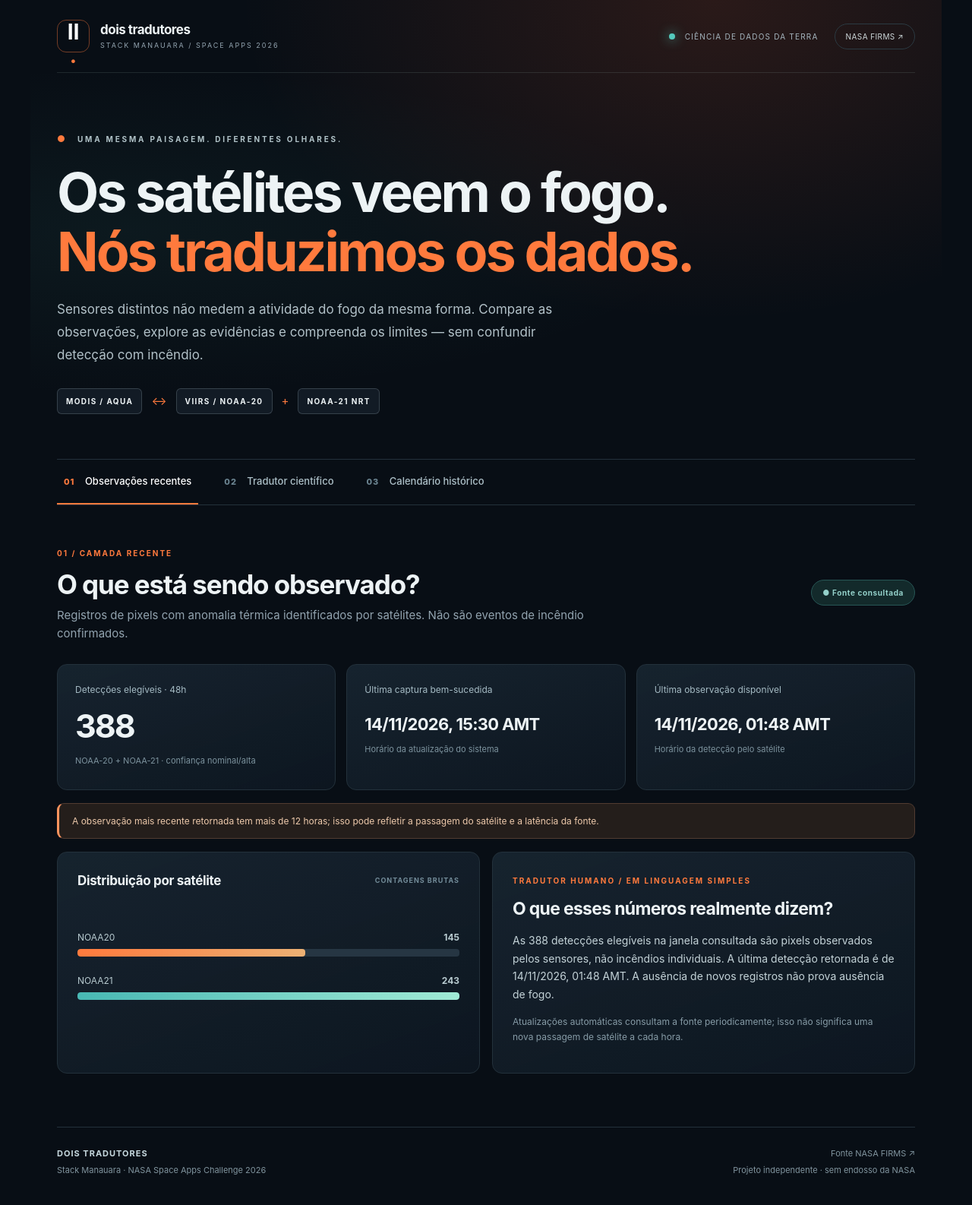
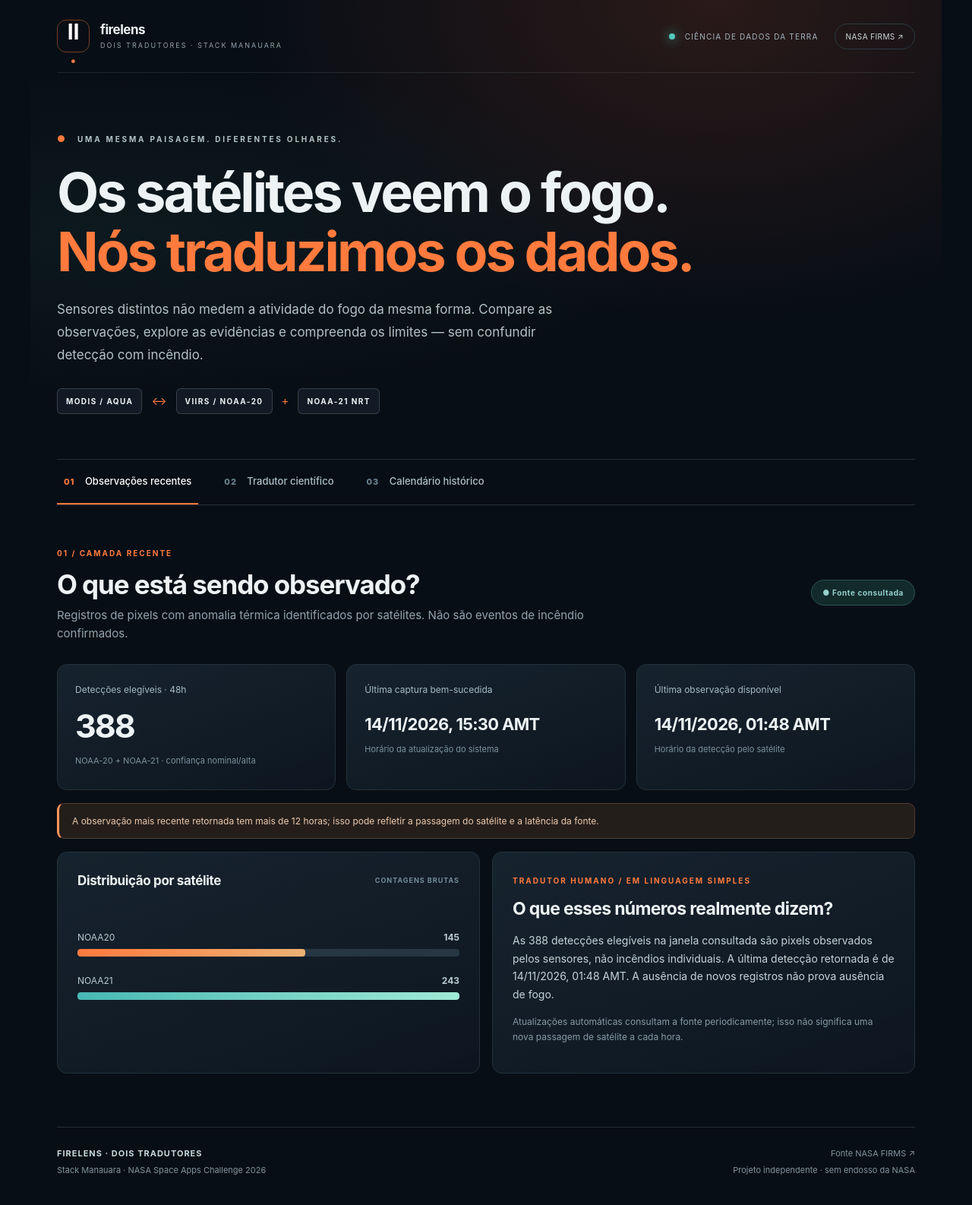
Before and after one commit to Emds96/firelens-stack-manauara, a plain HTML site: page index.html in a window 1280 px wide. Shown: the whole page at 76% size. Drawn offline with Linux system fonts and the light colour scheme.

Commit message:
style: alinhar identidade FireLens com Dois Tradutores

```diff
--- a/index.html
+++ b/index.html
@@ -2,15 +2,15 @@
 <html lang="pt-BR">
 <head>
   <meta charset="utf-8"><meta name="viewport" content="width=device-width, initial-scale=1">
-  <meta name="description" content="Dois Tradutores — investigação de comparabilidade entre sensores NASA MODIS e VIIRS. Projeto Stack Manauara, NASA Space Apps 2026.">
-  <title>Dois Tradutores · Stack Manauara</title>
+  <meta name="description" content="FireLens — Dois Tradutores: comparabilidade histórica MODIS/VIIRS e detecções recentes NOAA-20/NOAA-21 NASA FIRMS para o Amazonas. NASA Space Apps 2026.">
+  <title>FireLens · Dois Tradutores | Stack Manauara</title>
   <link rel="stylesheet" href="style.css">
 </head>
 <body>
   <div class="ambient-glow" aria-hidden="true"></div>
   <div class="app-shell">
     <header class="topbar">
-      <a class="brand" href="#top"><span class="brand-mark">Ⅱ<span class="ember">.</span></span><span><strong>dois tradutores</strong><small>STACK MANAUARA / SPACE APPS 2026</small></span></a>
+      <a class="brand" href="#top"><span class="brand-mark">Ⅱ<span class="ember">.</span></span><span><strong>firelens</strong><small>DOIS TRADUTORES · STACK MANAUARA</small></span></a>
       <div class="topright"><span class="top-pulse"></span><span>CIÊNCIA DE DADOS DA TERRA</span><a class="source-link" href="https://firms.modaps.eosdis.nasa.gov/" target="_blank" rel="noopener noreferrer">NASA FIRMS ↗</a></div>
     </header>
     <main id="top">
@@ -48,7 +48,7 @@
         <div class="section-lead"><div><span class="section-n">03 / EXPLORAR O TEMPO</span><h2>Um calendário de observações.</h2><p>Padrões mensais de detecções registradas, com séries históricas originais e ajuste quando validado.</p></div><div class="select-wrap"><label for="region">REGIÃO EXPERIMENTAL</label><select id="region"><option value="A">Recorte A</option><option value="B">Recorte B</option></select></div></div>
         <article class="panel wide-panel"><div class="panel-head"><h3>Atividade do fogo · 2022–2024</h3><span>MODIS AQUA / CONTAGEM MENSAL</span></div><div id="calendar" class="calendar"><div class="empty">As séries mensais ainda não foram geradas. Os testes científicos já estão disponíveis na seção 02.</div></div><div class="calendar-foot"><span class="heat-legend">MENOS <i></i><i></i><i></i><i></i><i></i> MAIS</span><span>Observações locais solares · Dezembro pode estar incompleto</span></div><div id="calendar-detail" class="calendar-detail">Selecione um mês com dados verificados para ver o comparativo.</div></article>
       </section>
-      <footer><div><strong>DOIS TRADUTORES</strong><span>Stack Manauara · NASA Space Apps Challenge 2026</span></div><div><a href="https://www.earthdata.nasa.gov/data/tools/firms" target="_blank" rel="noopener noreferrer">Fonte NASA FIRMS ↗</a><span>Projeto independente · sem endosso da NASA</span></div></footer>
+      <footer><div><strong>FIRELENS · DOIS TRADUTORES</strong><span>Stack Manauara · NASA Space Apps Challenge 2026</span></div><div><a href="https://www.earthdata.nasa.gov/data/tools/firms" target="_blank" rel="noopener noreferrer">Fonte NASA FIRMS ↗</a><span>Projeto independente · sem endosso da NASA</span></div></footer>
     </main>
   </div>
   <script src="app.js" defer></script>
```
